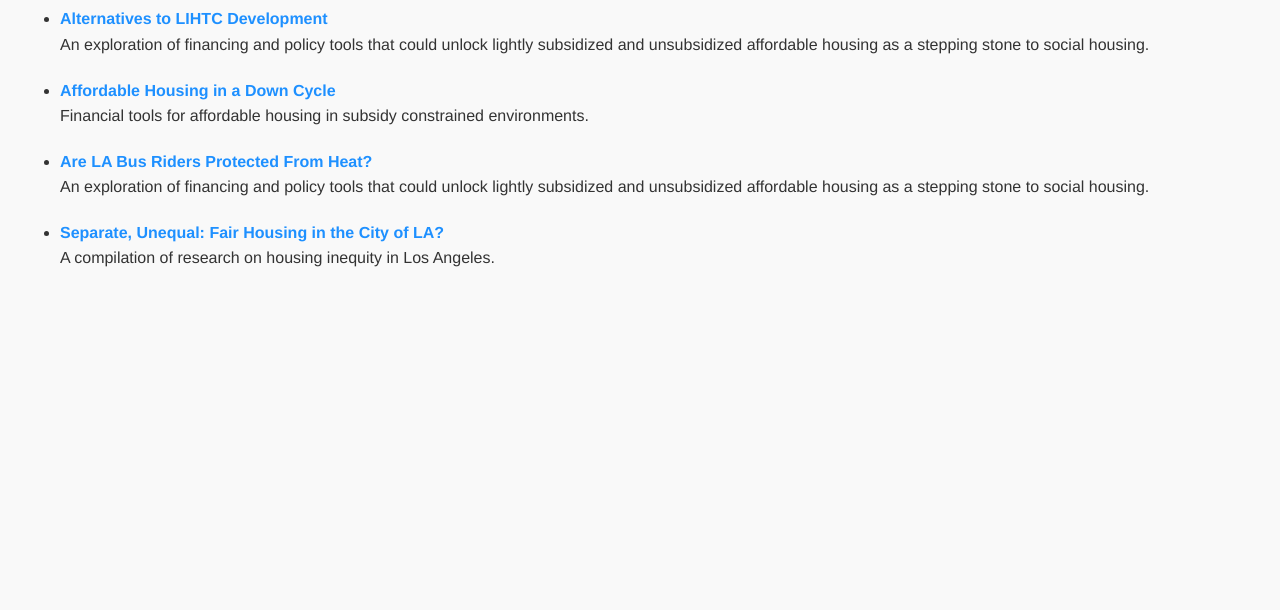
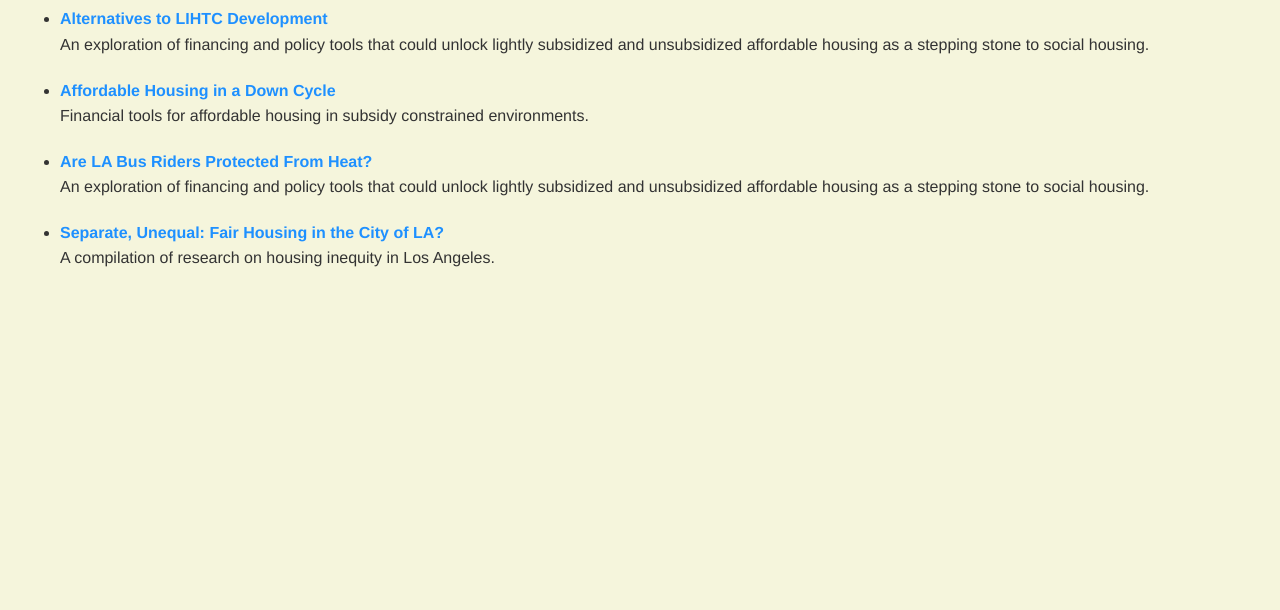
Before and after one commit to cengelh1/cengelh1.github.io, a plain HTML site: page index.html in a window 1280 px wide. Shown: the part 190-800 px from the top of the page. Drawn offline with Linux system fonts and the light colour scheme.

Commit message:
Update index.html

```diff
--- a/index.html
+++ b/index.html
@@ -30,7 +30,7 @@
     body {
       font-family: Helvetica, Arial, sans-serif;
       margin: 40px;
-      background-color: #f9f9f9;
+      background-color: #f5f5dc;
       color: #333;
     }
 
```
